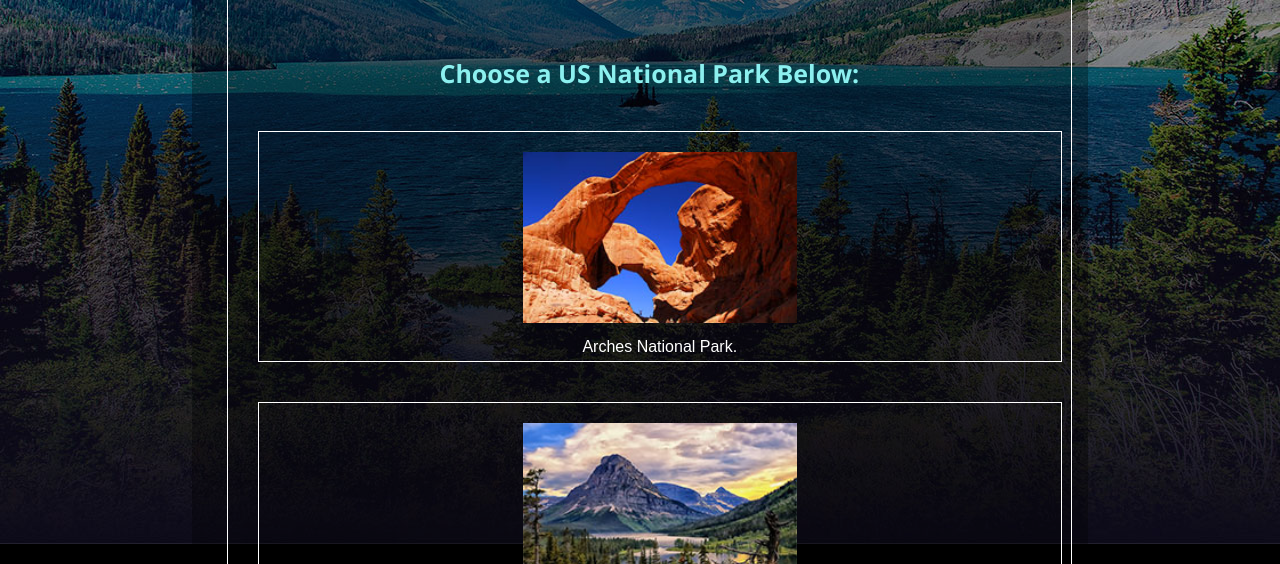
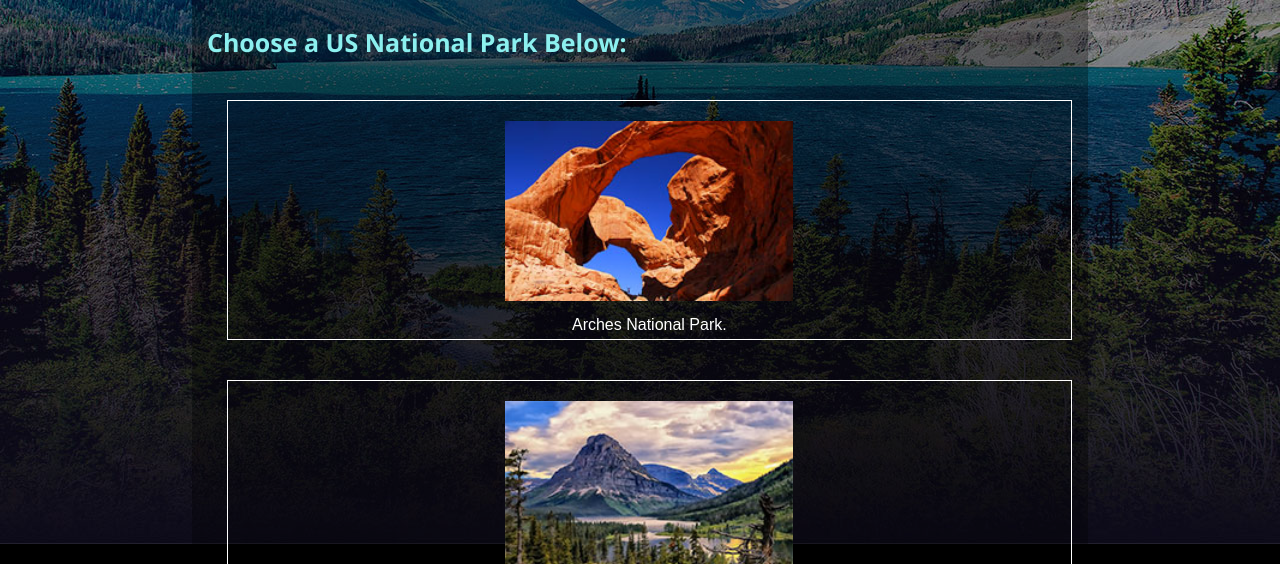
Before and after one commit to patricktnavarro/patricktnavarro.github.io, a plain HTML site: page explore/explore.html in a window 1280 px wide. Shown: the part 536-1100 px from the top of the page. Drawn offline with Linux system fonts and the light colour scheme.

Commit message:
Add files via upload

```diff
--- a/explore/explore.html
+++ b/explore/explore.html
@@ -23,9 +23,11 @@
 
     <section class="welcome">
       <article>
-        <figure>
+
           <h1>Go Explore!</h1>
           <h2>Choose a US National Park Below:</h2>
+
+
           <figure>
             <img src="arches.jpg">
             <figcaption>Arches National Park.</figcaption>
@@ -55,6 +57,7 @@
             <img src="yosemite.jpg">
             <figcaption>Yosemite National Park.</figcaption>
           </figure>
+
       </article>
     </section>
 
```
